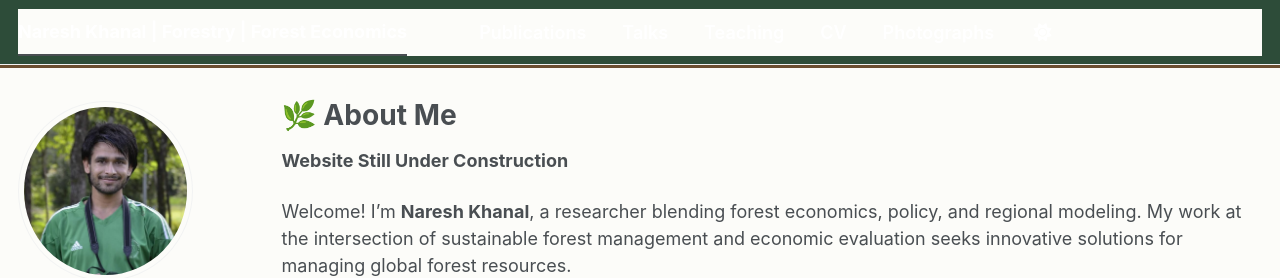
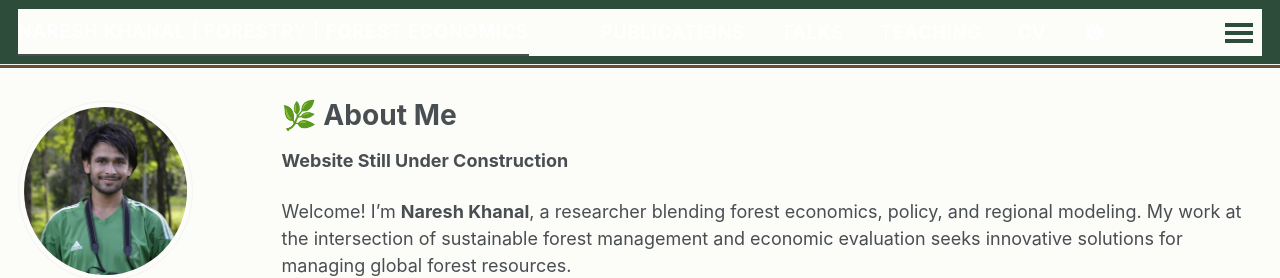
Before and after one commit to Nishani53/Nishani53.github.io, a Jekyll site: the page built from _pages/about.md, in a window 1280 px wide. Shown: the top 278 px of the page. Built offline with Jekyll 4.4.1, drawn with Linux system fonts in a browser that asks for light colours; some web fonts are replaced; a script bundle is joined from its source files by our own code; library files that are not in the unit come from our copies.

Commit message:
Update _default_light.scss

```diff
--- a/_sass/theme/_default_light.scss
+++ b/_sass/theme/_default_light.scss
@@ -52,17 +52,33 @@
     --global-thead-color                : #{$lighter-gray};
 }
 
-/* Custom Overrides for the "Roar" Style Navigation */
+/* --- NAVIGATION COLOR FIX --- */
+
 .masthead {
-  background-color: #2d4c39 !important; /* Forces the bar to be Green */
-  border-bottom: 3px solid #6b4e31 !important; /* Adds a Bark Brown accent line */
+  background-color: #2d4c39 !important; /* Solid Forest Green Bar */
+  border-bottom: 3px solid #6b4e31 !important; /* Bark Brown Accent Line */
 }
 
+/* 1. Change the Main Menu Text to White */
 .masthead__menu-item a {
-  color: #ffffff !important; /* Makes menu text white for high contrast */
-  font-weight: 600;
+  color: #ffffff !important;
+  font-weight: 600 !important;
+  text-transform: uppercase; /* Makes it look like a professional org site */
+  letter-spacing: 1px;
 }
 
+/* 2. Change the Hover Color to a Light Blue/Cyan */
 .masthead__menu-item a:hover {
-  color: #d4e0d7 !important; /* Soft light-green hover */
+  color: #52adc8 !important; /* This is the professional blue you liked */
+  text-decoration: none !important;
 }
+
+/* 3. Fix the Site Title color (Naresh Khanal | Forestry...) */
+.site-title {
+  color: #ffffff !important;
+  font-weight: bold !important;
+}
+
+.site-title:hover {
+  color: #d4e0d7 !important;
+}
```
